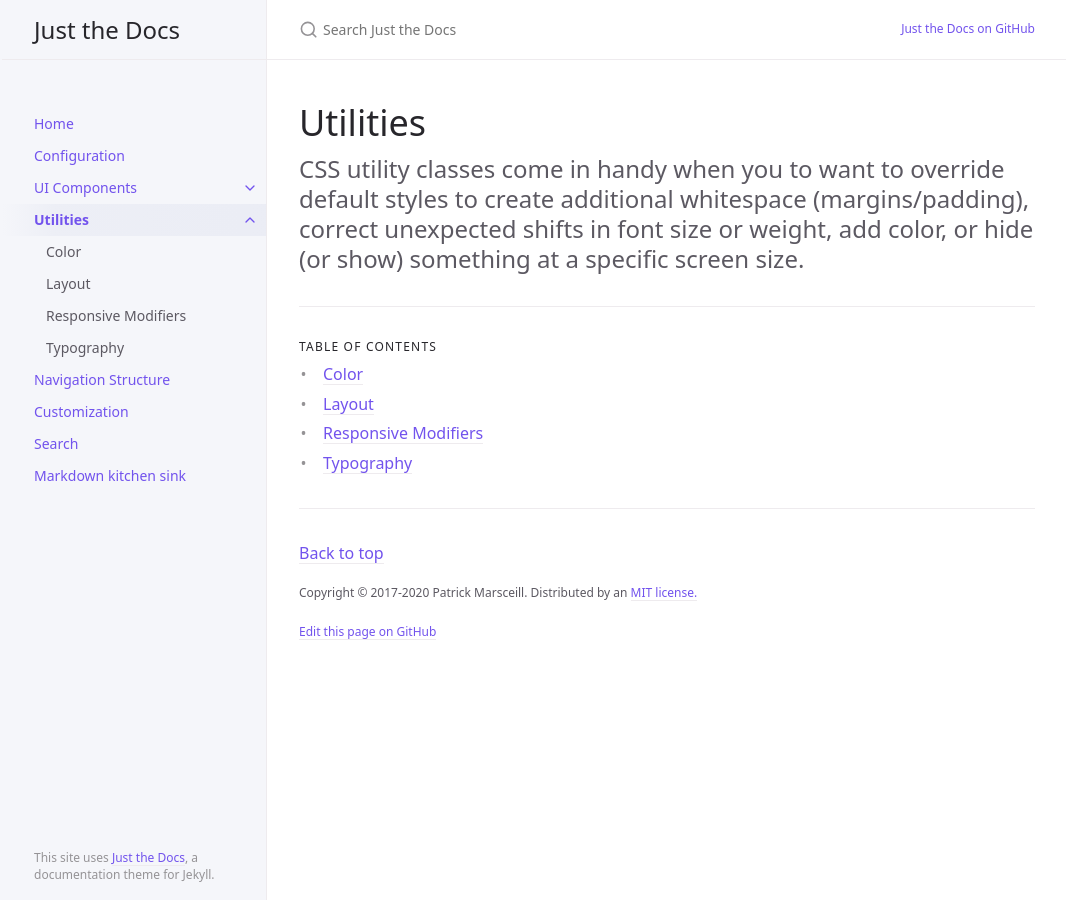
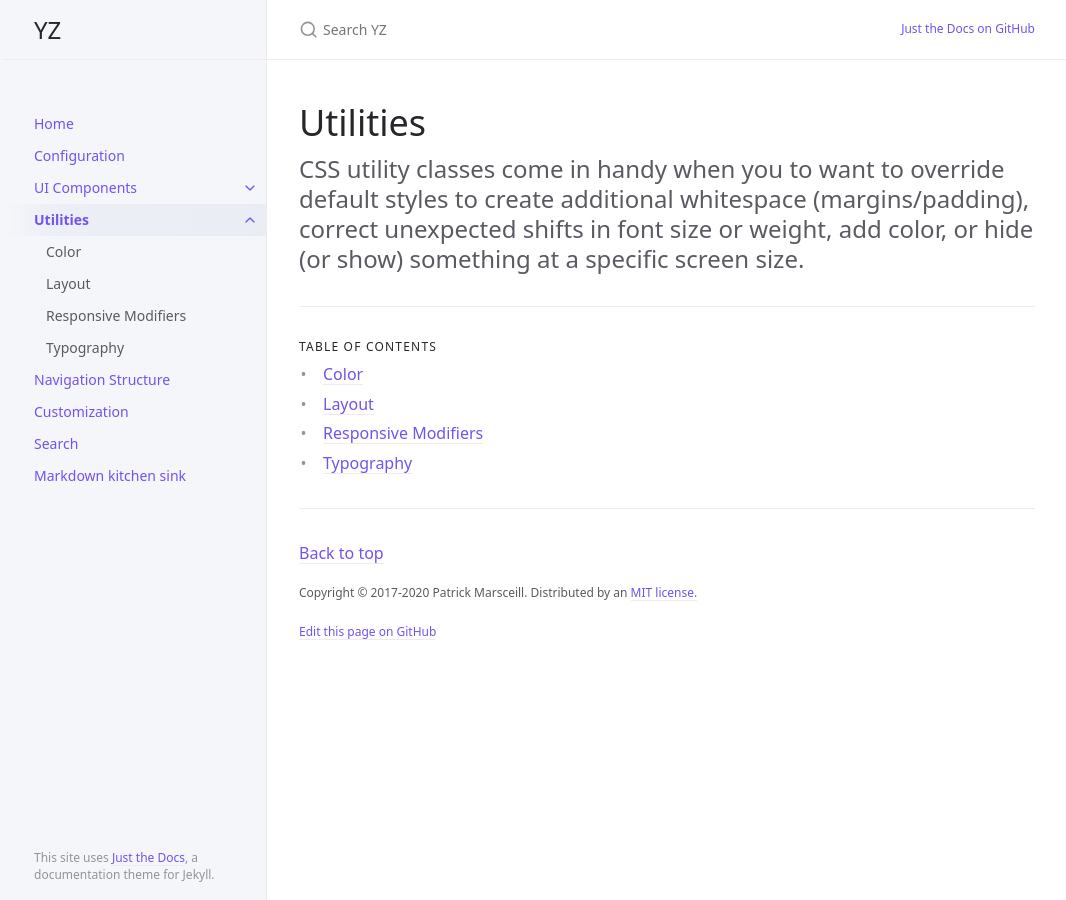
Before and after one commit to yz14/main, a Jekyll site: the page built from docs/utilities/utilities.md, in a window 1280 px wide. Shown: the whole page, without its empty margins (105-1171 px from the left). Built offline with Jekyll 4.4.1, drawn with Linux system fonts in a browser that asks for light colours.

Commit message:
Update _config.yml

```diff
--- a/_config.yml
+++ b/_config.yml
@@ -13,10 +13,10 @@
 # you will see them accessed via {{ site.title }}, {{ site.github_repo }}, and so on.
 # You can create any custom variable you would like, and they will be accessible
 # in the templates via {{ site.myvariable }}.
-title: Just the Docs
-description: A Jekyll theme for documentation
+title: YZ
+description: Welcome.
 baseurl: "/just-the-docs" # the subpath of your site, e.g. /blog
-url: "https://just-the-docs.github.io" # the base hostname & protocol for your site, e.g. http://example.com
+url: "https://yz14.github.io" # the base hostname & protocol for your site, e.g. http://example.com
 
 permalink: pretty
 exclude: ["node_modules/", "*.gemspec", "*.gem", "Gemfile", "Gemfile.lock", "package.json", "package-lock.json",  "script/", "LICENSE.txt", "lib/", "bin/", "README.md", "Rakefile"
```
